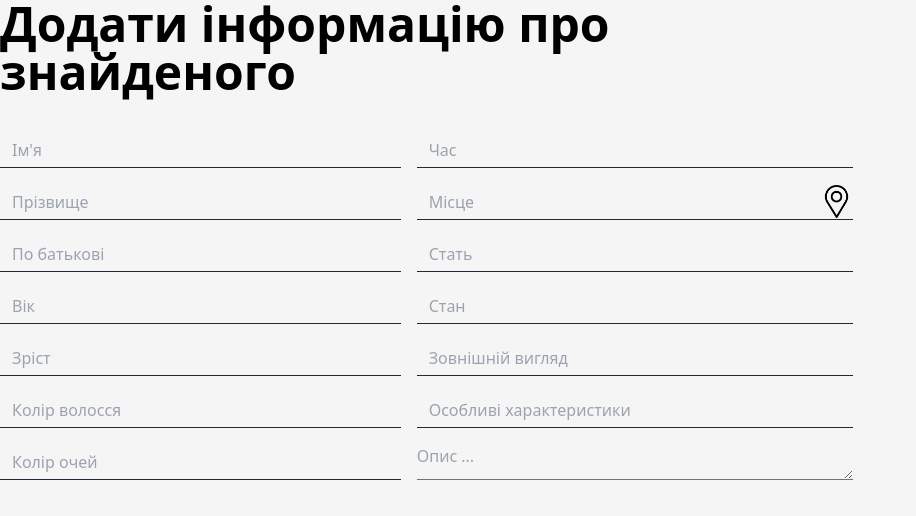
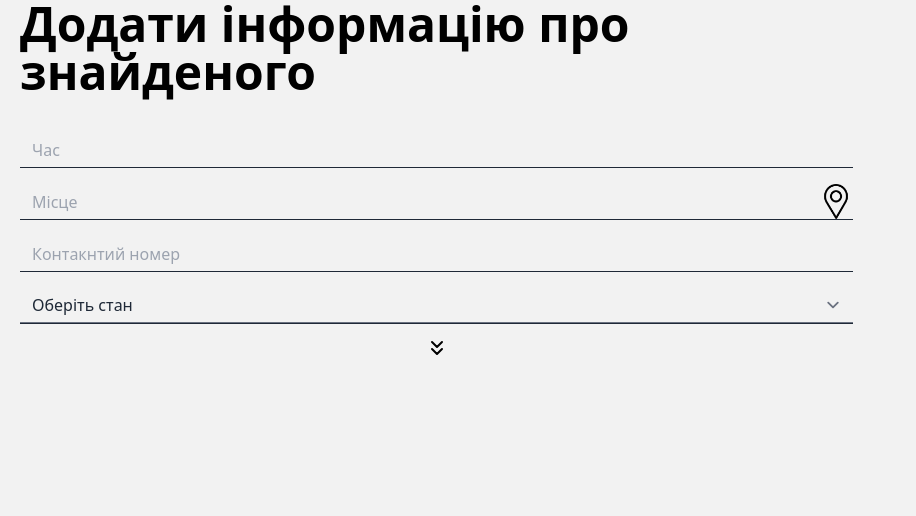
Before and after one commit to 418-Teapot-Team/war-wanted, a Vue app in the folder frontend-public/: page / in a window 1280 px wide. Shown: the top 516 px of the page, without its empty margins (0-916 px from the left). Built offline with nearby package versions, Linux system fonts and the light colour scheme; what vue-toast-notification would draw is missing.

Commit message:
feat: dropdown insert more values

```diff
--- a/frontend-public/src/components/form/FormAddInfo.vue
+++ b/frontend-public/src/components/form/FormAddInfo.vue
@@ -1,5 +1,5 @@
 <template>
-    <section class=" flex flex-col gap-9 w-2/3">
+    <section class=" flex flex-col gap-9 w-2/3 ps-5">
         <h1 class="font-semibold text-5xl w-5/6">
             Додати інформацію про знайденого
         </h1>
--- a/frontend-public/src/components/form/parts/AppForm.vue
+++ b/frontend-public/src/components/form/parts/AppForm.vue
@@ -1,63 +1,102 @@
 <template>
-    <section>
-        <div class="grid grid-rows-7 grid-flow-col gap-4">
+    <section class="flex flex-col gap-3">
+        <div class="flex flex-col gap-4">
             <div class=" border-b border-gray-800 bg-transparent flex justify-between h-9">
-                <input type="text" placeholder="Ім'я" class="flex-auto w-full h-full bg-transparent">
-            </div>
-            <div class=" border-b border-gray-800 bg-transparent flex justify-between h-9">
-                <input type="text" placeholder="Прізвище" class="flex-auto w-full h-full bg-transparent">
-            </div>
-            <div class=" border-b border-gray-800 bg-transparent flex justify-between h-9">
-                <input type="text" placeholder="По батькові" class="flex-auto w-full h-full bg-transparent">
-            </div>
-            <div class=" border-b border-gray-800 bg-transparent flex justify-between h-9">
-                <input type="text" placeholder="Вік" class="flex-auto w-full h-full bg-transparent">
-            </div>
-            <div class=" border-b border-gray-800 bg-transparent flex justify-between h-9">
-                <input type="text" placeholder="Зріст" class="flex-auto w-full h-full bg-transparent">
-            </div>
-            <div class=" border-b border-gray-800 bg-transparent flex justify-between h-9">
-                <input type="text" placeholder="Колір волосся" class="flex-auto w-full h-full bg-transparent">
-            </div>
-            <div class=" border-b border-gray-800 bg-transparent flex justify-between h-9">
-                <input type="text" placeholder="Колір очей" class="flex-auto w-full h-full bg-transparent">
-            </div>
-            <div class=" border-b border-gray-800 bg-transparent flex justify-between h-9">
-                <input type="text" placeholder="Час" class="flex-auto w-full h-full bg-transparent">
+                <input type="text" placeholder="Час"
+                    class="flex-auto w-full h-full bg-transparent border-transparent focus:border-transparent focus:ring-0">
             </div>
             <div class="border-b border-gray-800 bg-transparent flex justify-between h-9">
-                <input type="text" placeholder="Місце" class="flex-auto w-full h-full bg-transparent">
+                <input type="text" placeholder="Місце"
+                    class="flex-auto w-full h-full bg-transparent focus:border-transparent focus:ring-0">
                 <button @click="openMap" class="  h-full bg-transparent w-9">
                     <img src="/images/map.png" alt="" class="w-full h-full object-contain">
                 </button>
             </div>
             <div class=" border-b border-gray-800 bg-transparent flex justify-between h-9">
-                <input type="text" placeholder="Стать" class="flex-auto w-full h-full bg-transparent">
+                <input type="text" placeholder="Контакнтий номер"
+                    class="flex-auto w-full h-full bg-transparent focus:border-transparent focus:ring-0">
             </div>
             <div class=" border-b border-gray-800 bg-transparent flex justify-between h-9">
-                <input type="text" placeholder="Стан" class="flex-auto w-full h-full bg-transparent">
+                <select v-model="person_state" id="person_state" name="person_state"
+                    class="border-b border-t-0 border-l-0 border-r-0 border-grey-dark text-gray-800 ps-3 bg-transparent focus:border-transparent focus:ring-0 block w-full ">
+                    <option class="text-gray-400" value="" disabled>Оберіть стан</option>
+                    <option value="male">Живий</option>
+                    <option value="female">Неживий</option>
+                    <option value="other">У полоні</option>
+                </select>
+            </div>
+
+        </div>
+        <div class="flex justify-center">
+            <button @click="toggle_more_info">
+                <DoubleArrowDown />
+            </button>
+        </div>
+        <div v-if="add_more_info" class="grid grid-rows-7 grid-flow-col gap-4">
+            <div class=" border-b border-gray-800 bg-transparent flex justify-between h-9">
+                <input type="text" placeholder="Ім'я"
+                    class="flex-auto w-full h-full bg-transparent focus:border-transparent focus:ring-0">
             </div>
             <div class=" border-b border-gray-800 bg-transparent flex justify-between h-9">
-                <input type="text" placeholder="Зовнішній вигляд" class="flex-auto w-full h-full bg-transparent">
+                <input type="text" placeholder="Прізвище"
+                    class="flex-auto w-full h-full bg-transparent focus:border-transparent focus:ring-0">
             </div>
             <div class=" border-b border-gray-800 bg-transparent flex justify-between h-9">
-                <input type="text" placeholder="Особливі характеристики" class="flex-auto w-full h-full bg-transparent">
+                <input type="text" placeholder="По батькові"
+                    class="flex-auto w-full h-full bg-transparent focus:border-transparent focus:ring-0">
+            </div>
+            <div class=" border-b border-gray-800 bg-transparent flex justify-between h-9">
+                <input type="text" placeholder="Вік"
+                    class="flex-auto w-full h-full bg-transparent focus:border-transparent focus:ring-0">
+            </div>
+            <div class=" border-b border-gray-800 bg-transparent flex justify-between h-9">
+                <input type="text" placeholder="Зріст"
+                    class="flex-auto w-full h-full bg-transparent focus:border-transparent focus:ring-0">
+            </div>
+            <div class=" border-b border-gray-800 bg-transparent flex justify-between h-9">
+                <input type="text" placeholder="Колір волосся"
+                    class="flex-auto w-full h-full bg-transparent focus:border-transparent focus:ring-0">
+            </div>
+            <div class=" border-b border-gray-800 bg-transparent flex justify-between h-9">
+                <input type="text" placeholder="Колір очей"
+                    class="flex-auto w-full h-full bg-transparent focus:border-transparent focus:ring-0">
+            </div>
+
+            <div class=" border-b border-gray-800 bg-transparent flex justify-between h-9">
+                <input type="text" placeholder="Стать"
+                    class="flex-auto w-full h-full bg-transparent focus:border-transparent focus:ring-0">
+            </div>
+            <div class=" border-b border-gray-800 bg-transparent flex justify-between h-9">
+                <input type="text" placeholder="Зовнішній вигляд"
+                    class="flex-auto w-full h-full bg-transparent focus:border-transparent focus:ring-0">
+            </div>
+            <div class=" border-b border-gray-800 bg-transparent flex justify-between h-9">
+                <input type="text" placeholder="Особливі характеристики"
+                    class="flex-auto w-full h-full bg-transparent focus:border-transparent focus:ring-0">
             </div>
             <div class=" bg-transparent flex justify-between h-9">
                 <textarea placeholder="Опис ..."
-                    class=" border-b border-t-0 border-l-0 border-r-0 border-grey-dark flex-auto w-full h-full bg-transparent"></textarea>
+                    class=" border-b border-t-0 border-l-0 border-r-0 border-grey-dark flex-auto w-full h-48 bg-transparent focus:border-transparent focus:ring-0"></textarea>
             </div>
         </div>
     </section>
 </template>
 
 <script setup>
-// import { ref } from 'vue';
+import { ref } from 'vue';
+import DoubleArrowDown from '@/components/icons/DoubleArrowDown.vue';
+
+const person_state = ref('')
+const add_more_info = ref(false)
 
 const openMap = () => {
     console.log("map is opened");
 }
 
+const toggle_more_info = () => {
+    add_more_info.value = !add_more_info.value
+}
+
 </script>
 
 <style lang="scss" scoped></style>
--- /dev/null
+++ b/frontend-public/src/components/icons/DoubleArrowDown.vue
@@ -0,0 +1,8 @@
+<template>
+    <svg xmlns="http://www.w3.org/2000/svg" width="24" height="24" viewBox="0 0 24 24" fill="none" stroke="#000000"
+        stroke-width="2" stroke-linecap="round" stroke-linejoin="round">
+        <path d="M7 13l5 5 5-5M7 6l5 5 5-5" />
+    </svg>
+</template>
+
+<script setup></script>
--- a/frontend-public/tailwind.config.js
+++ b/frontend-public/tailwind.config.js
@@ -7,7 +7,7 @@ export default {
         ubuntu: ['Ubuntu', 'Helvetica', 'Arial', 'sans-serif'],
       },
       colors: {
-        backdrop: '#f5f5f5',
+        backdrop: '#f2f2f2',
       },
     },
   },
```
